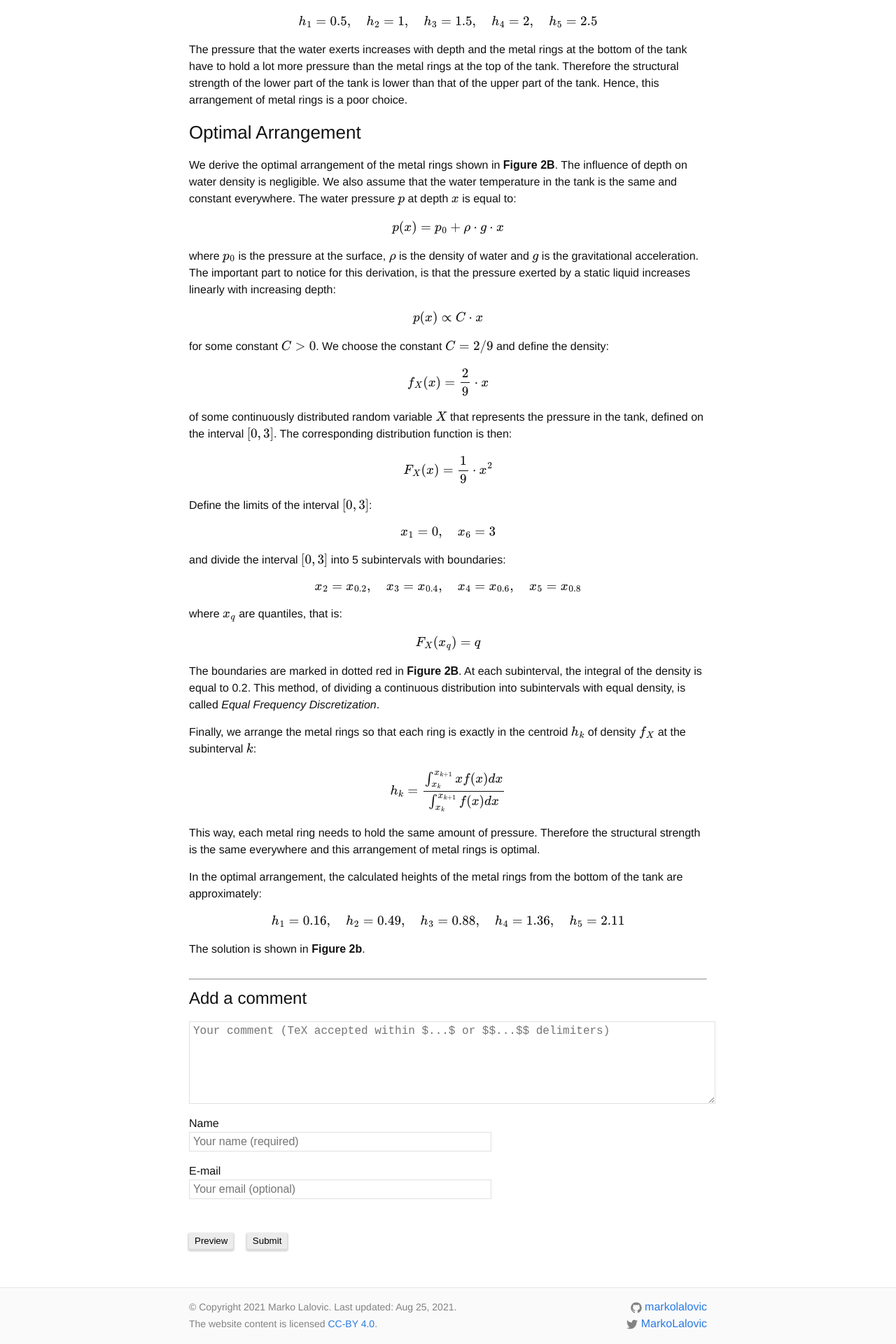
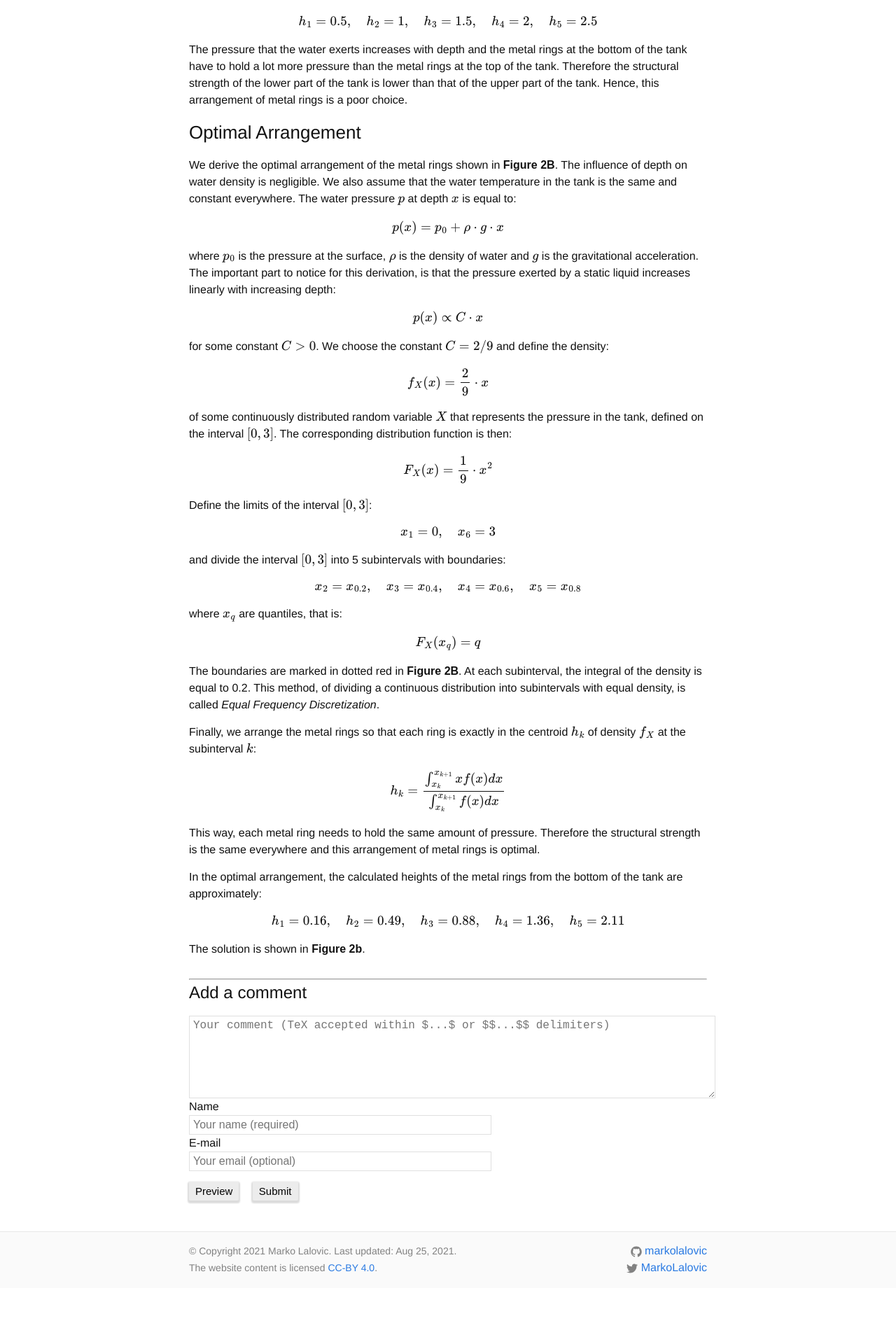
Before and after one commit to markolalovic/blog, a Jekyll site: the page built from _posts/2020-06-15-water-towers.markdown, in a window 1280 px wide. Shown: the part 1523-3443 px from the top of the page at 70% size. Built offline with Jekyll 4.4.1, drawn with Linux system fonts in a browser that asks for light colours; nearby versions of some CDN libraries; formulas are drawn with MathJax 3; after the commit the page ends 3363 px from its top, so only the background shows below that.

Commit message:
fixed comments buttons and error message

```diff
--- a/_includes/comment_form.html
+++ b/_includes/comment_form.html
@@ -32,19 +32,19 @@
 
   <!-- reCaptcha -->
   <div id="reCaptcha" class="g-recaptcha" data-callback="recaptchaCallback" data-sitekey="6Ld9SSAcAAAAAIOAnnTxS877afNki9ImVkuOPCKf"></div>
+
+  <button class="button" type="button" onclick="previewComment()">Preview</button>
+  <button class="button" id="comment-form-submit">Submit</button>
+
   <div class="textfield">
     <h1 id="error-result-title"></h1>
     <p id="error-result"></p>
   </div>
 
-    <button class="button" type="button" onclick="previewComment()">Preview</button>
-    <button name="unchecked" class="button" id="comment-form-submit">Submit</button>
-
   <div class="textfield">
     <h1 id="comment-result-title"></h1>
     <p id="comment-result"></p>
   </div>
-
 </form>
 
 <article class="modal mdl-card mdl-shadow--2dp">
--- a/assets/css/main.css
+++ b/assets/css/main.css
@@ -785,7 +785,7 @@
 /* each staticman text field is wrapped in this div */
 .textfield {
 	 max-width: 100%;
-	 padding: 0.5rem 0;
+   /* padding: 0.5rem 0; */
 }
 
 /* fields except the comment field get this class too
@@ -819,16 +819,17 @@
 }
 
 .button {
+   font-size: 15px;
 	 background: rgba(158, 158, 158, .2);
 	 box-shadow: 0 2px 2px 2px rgba(0, 0, 0, .14);
 	 border: none;
 	 border-radius: 2px;
-	 padding: 4px 8px;
+	 padding: 5px 9px;
 	 overflow: hidden;
 	 cursor: pointer;
 	 -webkit-transition-duration: 0.4s;
 	 transition-duration: 0.4s;
-	 margin: 4px 15px 0px 0px;
+	 margin: 10px 15px 5px 0px;
 }
 
 button:hover {
--- a/assets/main.js
+++ b/assets/main.js
@@ -16,6 +16,8 @@
   var $comments = $('.js-comments');
 
   $('.js-form').submit(function () {
+    console.log('submit clicked');
+
     var form = this;
     const reCaptcha = document.getElementById("comment-form-submit").getAttribute('name');
     if (reCaptcha !== 'checked') {
@@ -176,6 +178,9 @@
 };
 
 function previewComment() {
+  document.getElementById("error-result-title").innerText = "";
+  document.getElementById("error-result").innerText = "";
+
   const content = document.getElementById("comment-form-message").value;
   document.getElementById("comment-result-title").innerText = "Your comment:";
   document.getElementById("comment-result").innerText = content;
```
Lines whose indentation alone changed are shown as unchanged.
